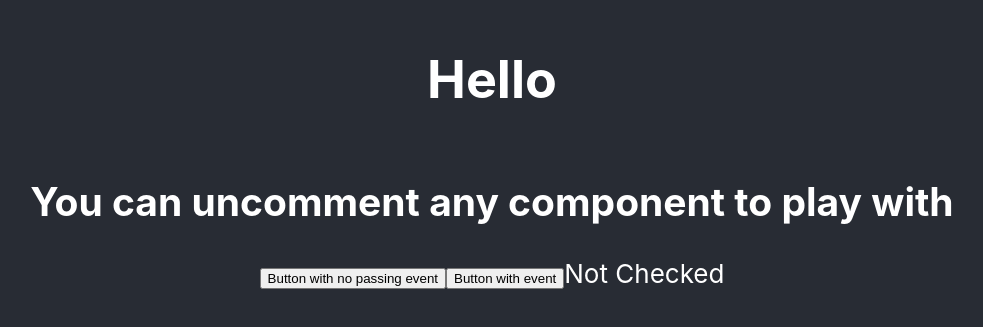
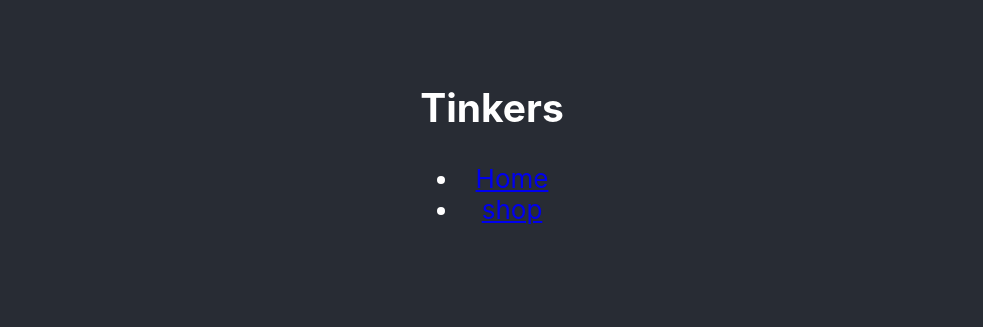
Before and after one commit to YasirHasn9/react-in-depth, a React (Create React App) app in the folder react-app/: page / in a window 1280 px wide. Shown: the part 249-576 px from the top of the page, without its empty margins (148-1131 px from the left). Built offline with nearby package versions, Linux system fonts and the light colour scheme.

Commit message:
install ts , react-router-dom

```diff
--- a/react-app/src/App.js
+++ b/react-app/src/App.tsx
@@ -1,4 +1,5 @@
-
+// ts project
+import {Route , Link} from "react-router-dom"
 // import GrandFather from "./passingDrop"
 // import CountChanger from "./CountChanger"
 // import TestEffects from "./sideEffects"
@@ -13,8 +14,8 @@
 import "./App.css"
 // import DisplayWrappedComponentsByHOC from "./HOC/index"
 // import ManageState from "./hooks/index"
-import DifferentBehaviors from "./Lifecycle/checkBehavior"
-import {MemoFun} from "./hooks/memo"
+// import DifferentBehaviors from "./Lifecycle/checkBehavior"
+// import {MemoFun} from "./hooks/memo"
 
 // This is a React components
 // Component must be capitalized
@@ -51,8 +52,6 @@ function App() {
     <div className="App">
 
         {/* <p>Count: {count}</p>
-
-
         we can make the button in separate component
         and also we can named CountChanger
         <button onClick={handleAdding}>Add</button>
@@ -77,9 +76,13 @@ function App() {
 
       <ListCities /> */}
       <header className="App-header">
-        <h1>Hello</h1>
-        <h2>You can uncomment any component to play with</h2>
-        <DifferentBehaviors />
+        <nav>
+          <h1>Tinkers</h1>
+          <ul>
+            <li><Link to="/">Home</Link></li>
+            <li><Link to="/shop">shop</Link></li>
+          </ul>
+        </nav>
       </header>
     </div>
   );
--- a/react-app/src/index.js
+++ b/react-app/src/index.tsx
@@ -1,9 +1,10 @@
 // we are consuming to libs: React and ReactDOM
 import React from 'react';
 import ReactDOM from 'react-dom';
+import {BrowserRouter as Router } from "react-router-dom"
 import './index.css';
 import App from './App';
-import reportWebVitals from './reportWebVitals';
+
 
 
 
@@ -14,13 +15,8 @@ import reportWebVitals from './reportWebVitals';
 // the down code will be done once per app but most of the work would be in the app in many many components
 const rootElement = document.getElementById("root")
 ReactDOM.render(
-  <React.StrictMode>
-    <App />
-  </React.StrictMode>,
-rootElement
+<Router>
+  <App />
+</Router>
+,rootElement
 );
-
-// If you want to start measuring performance in your app, pass a function
-// to log results (for example: reportWebVitals(console.log))
-// or send to an analytics endpoint. Learn more: https://bit.ly/CRA-vitals
-// reportWebVitals(console.log("hello"));
--- /dev/null
+++ b/react-app/src/react-app-env.d.ts
@@ -0,0 +1 @@
+/// <reference types="react-scripts" />
```
Also changed, not shown: react-app/package.json (+7 -0 lines), react-app/tsconfig.json (added, +26 -0 lines), 2 other files (tests, documents, lock files or other folders).
